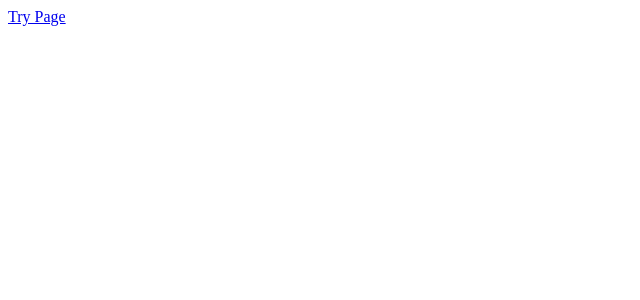
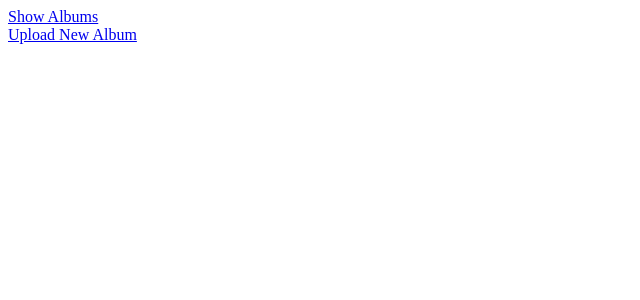
Before and after one commit to dinukadilshan03/PMS, a Next.js app in the folder frontend/: page / in a window 1280 px wide. Shown: the top 300 px of the page, without its empty margins (0-640 px from the left). Built offline with nearby package versions, Linux system fonts and the light colour scheme.

Commit message:
create components ad AlbumShow.tsx and AlbumUpload.tsx and create separate page files for these things

```diff
--- a/frontend/src/app/Album-Portfolio/pages/AlbumsShow.tsx
+++ b/frontend/src/app/Album-Portfolio/components/AlbumShow.tsx
@@ -3,7 +3,7 @@ import { useEffect, useState } from "react";
 import { fetchAlbums } from "@/app/Album-Portfolio/utils/api";
 import { Album } from "@/app/Album-Portfolio/types/types";
 
-export default function AlbumsShow() {
+export default function AlbumShow() {
     // State to store the list of albums
     const [albums, setAlbums] = useState<Album[]>([]);
 
--- a/frontend/src/app/Album-Portfolio/pages/UploadAlbumPage.tsx
+++ b/frontend/src/app/Album-Portfolio/components/AlbumUpload.tsx
@@ -2,7 +2,7 @@
 import { useState } from "react";
 import { uploadAlbum } from "@/app/Album-Portfolio/utils/api";
 
-export default function UploadAlbumPage() {
+export default function AlbumUpload() {
     const [name, setName] = useState("");
     const [description, setDescription] = useState("");
     const [category, setCategory] = useState("");
--- a/frontend/src/app/page.tsx
+++ b/frontend/src/app/page.tsx
@@ -3,8 +3,12 @@ import Link from "next/link";
 export default function Home() {
     return (
         <div>
-            <Link href={"/try"}>
-                Try Page
+            <Link href="/Album-Portfolio/albumShow/">
+                Show Albums
+            </Link>
+            <br/>
+            <Link href="/Album-Portfolio/uploadAlbum/">
+                Upload New Album
             </Link>
         </div>
     );
```
Also changed, not shown: frontend/src/app/Album-Portfolio/albumShow/page.tsx (added, +8 -0 lines), frontend/src/app/Album-Portfolio/uploadAlbum/page.tsx (added, +8 -0 lines), frontend/src/app/try.tsx (deleted, +0 -9 lines), frontend/src/app/try/page.tsx (added, +7 -0 lines), frontend/src/app/Album-Portfolio/component/AlbumCard.tsx (deleted), 1 other file (tests, documents, lock files or other folders).
